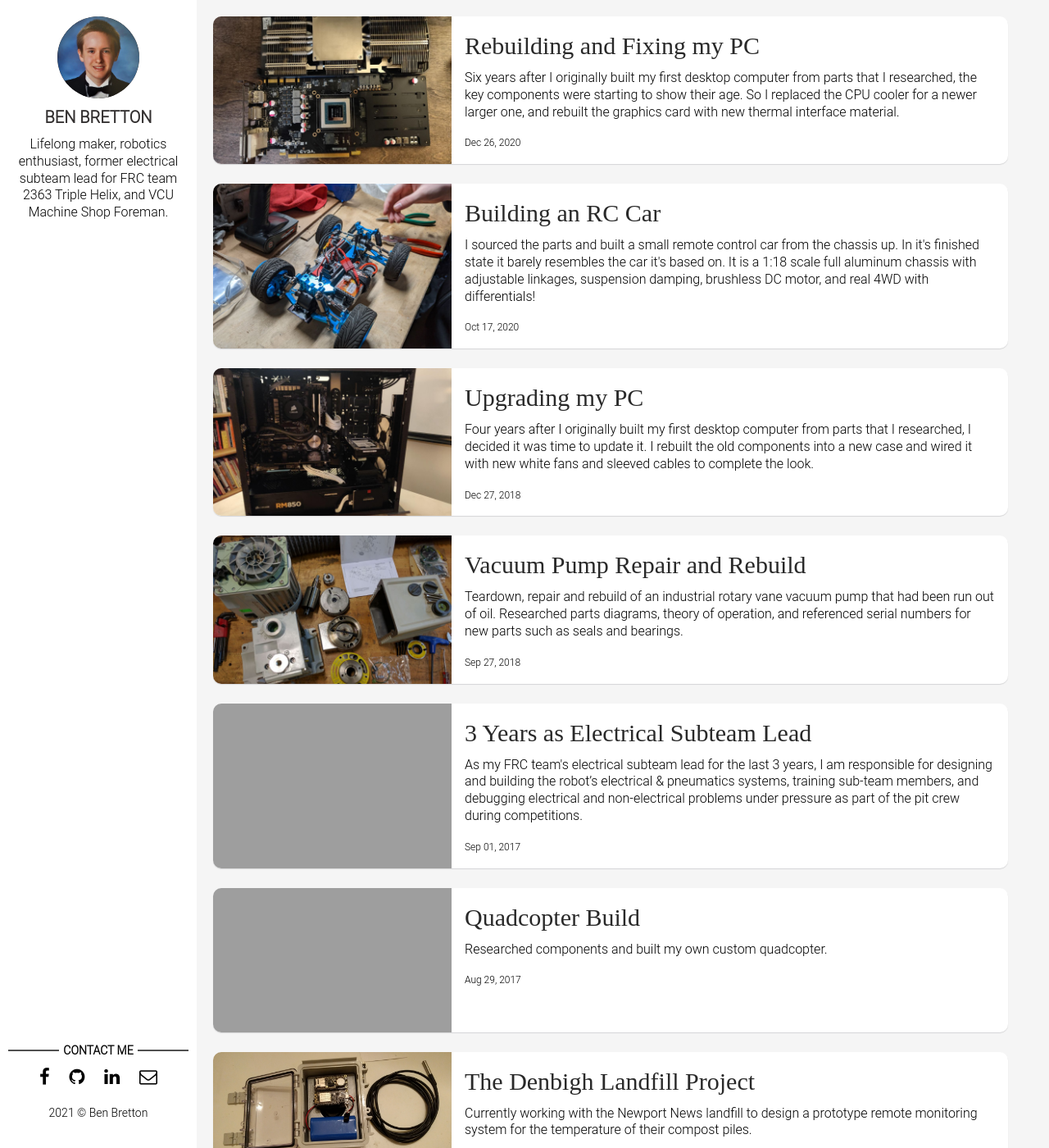
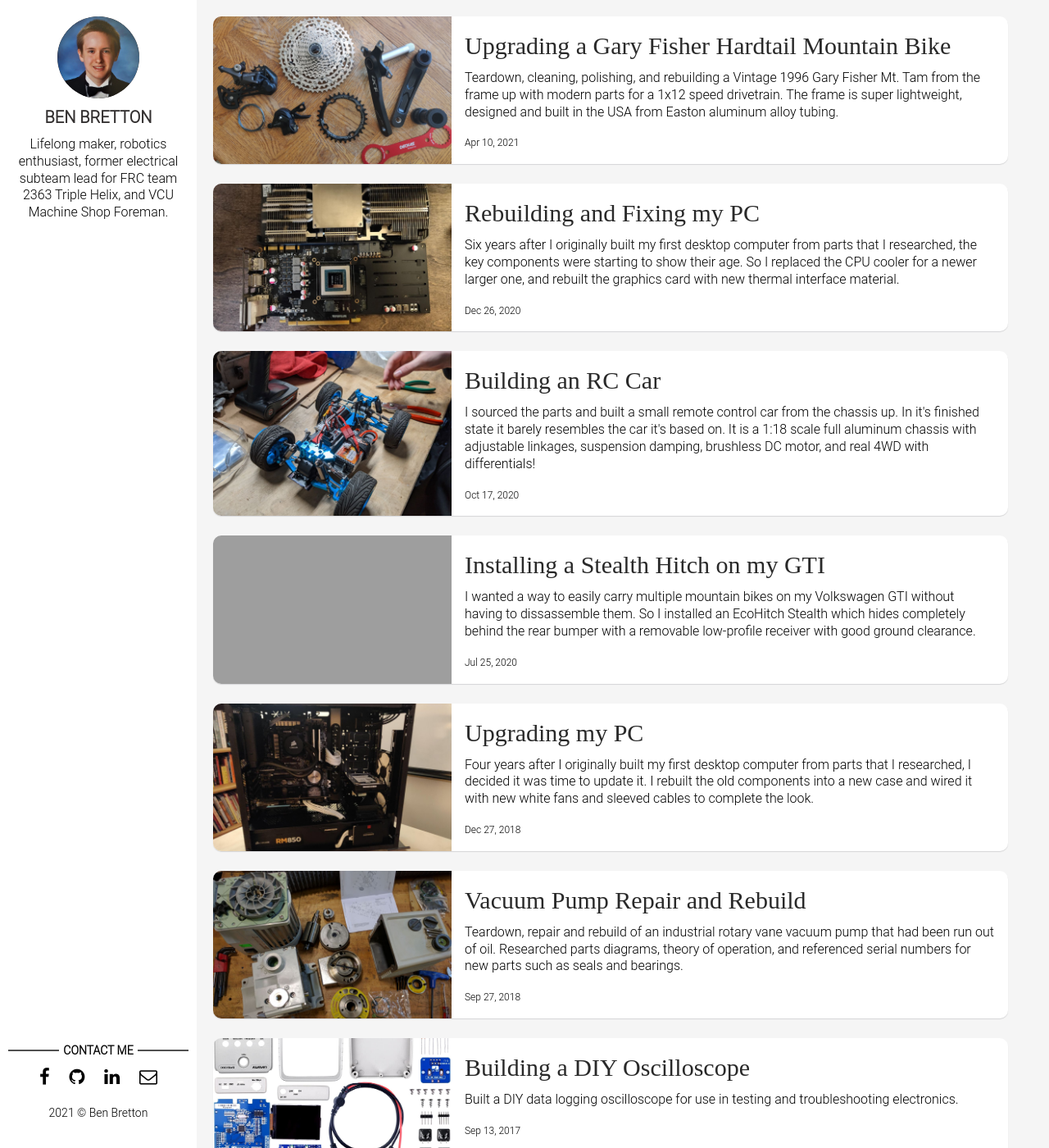
Before and after one commit to wbenb/wbenb.github.io, a Jekyll site: the page built from index.html, in a window 1280 px wide and 1400 px high. Shown: the whole window at 82% size. Built offline with Jekyll 4.4.1, drawn with Linux system fonts in a browser that asks for light colours; grey boxes are pictures that could not be loaded.

Commit message:
hitch and bike posts

```diff
--- a/_posts/2017-09-13-oscilloscope.markdown
+++ b/_posts/2017-09-13-oscilloscope.markdown
@@ -2,7 +2,7 @@
 layout: post
 title: "Building a DIY Oscilloscope"
 date: 2017-09-13
-published: false
+hidden: true
 description: Built a DIY data logging oscilloscope for use in testing and troubleshooting electronics.
 img: o-scope.jpg
 tag: [BUILD]
--- /dev/null
+++ b/_posts/2020-07-25-gti-ecohitch.markdown
@@ -0,0 +1,19 @@
+---
+layout: post
+title: "Installing a Stealth Hitch on my GTI"
+date: 2020-07-25
+published: true
+description: I wanted a way to easily carry multiple mountain bikes on my Volkswagen GTI without having to dissassemble them. So I installed an EcoHitch Stealth which hides completely behind the rear bumper with a removable low-profile receiver with good ground clearance.
+img: /ecohitch/ecohitch-loaded.jpg
+tag: [BUILD, CAR, MOUNTAIN BIKING]
+image_sliders:
+  - slider8
+---
+
+## Pictures
+
+{% include slider.html selector="slider8" %}
+
+
+## Parts
+[EcoHitch Stealth](https://www.etrailer.com/Trailer-Hitch/Volkswagen/Golf/2018/306-X7376.html?vehicleid=201875400)
--- /dev/null
+++ b/_posts/2021-04-10-gary-fisher.markdown
@@ -0,0 +1,15 @@
+---
+layout: post
+title: "Upgrading a Gary Fisher Hardtail Mountain Bike"
+date: 2021-04-10
+published: true
+description: Teardown, cleaning, polishing, and rebuilding a Vintage 1996 Gary Fisher Mt. Tam from the frame up with modern parts for a 1x12 speed drivetrain. The frame is super lightweight, designed and built in the USA from Easton aluminum alloy tubing.
+img: /garyfisher/gf-parts.jpg
+tag: [BUILD, MOUNTAIN BIKING]
+image_sliders:
+  - slider7
+---
+
+## Pictures
+
+{% include slider.html selector="slider7" %}
```
Also changed, not shown: _data/sliders.yml (+52 -0 lines), assets/img/ecohitch/ecohitch-2.jpg (added), assets/img/ecohitch/ecohitch-antenna.jpg (added), assets/img/garyfisher/gf-frame.jpg (added), assets/img/garyfisher/gf-parts.jpg (added), assets/img/garyfisher/gf-weight.jpg (added), 4 other files.
